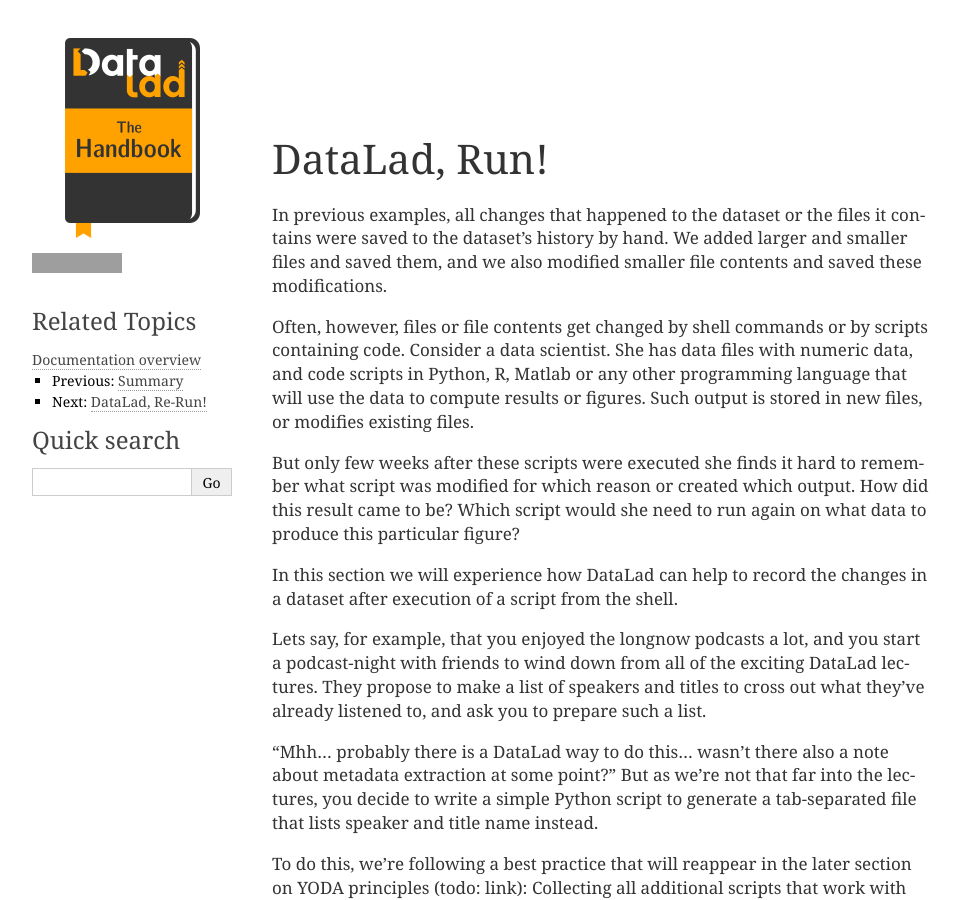
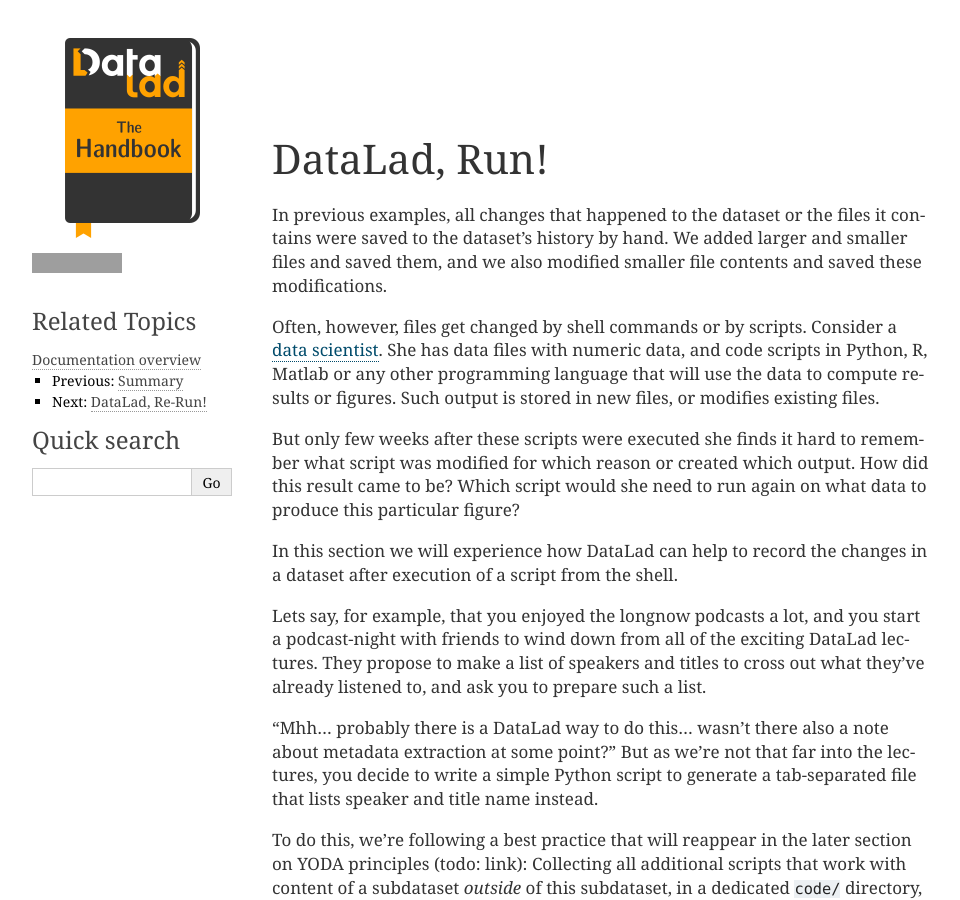
Before and after one commit to datalad-handbook/book, a Sphinx documentation site: the page built from docs/basics/101-108-run.rst, in a window 1280 px wide and 900 px high. Shown: the whole window, without its empty margins (148-1108 px from the left). Built offline with Sphinx 7.4.7, drawn with Linux system fonts in a browser that asks for light colours; comment, search, counter and statistics services are not loaded; grey boxes are pictures that could not be loaded.

```diff
--- a/docs/basics/101-108-run.rst
+++ b/docs/basics/101-108-run.rst
@@ -7,9 +7,10 @@ saved to the dataset's history by hand. We added larger and smaller
 files and saved them, and we also modified smaller file contents and
 saved these modifications.
 
-Often, however, files or file contents get changed by shell commands
-or by scripts containing code.
-Consider a data scientist. She has data files with numeric data,
+Often, however, files get changed by shell commands
+or by scripts.
+Consider a `data scientist <https://xkcd.com/1838/>`_.
+She has data files with numeric data,
 and code scripts in Python, R, Matlab or any other programming language
 that will use the data to compute results or figures. Such output is
 stored in new files, or modifies existing files.
```
